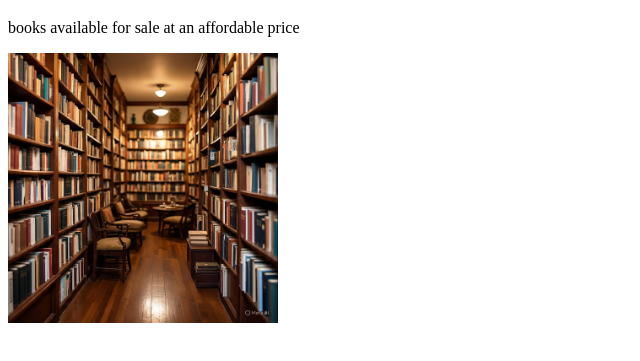
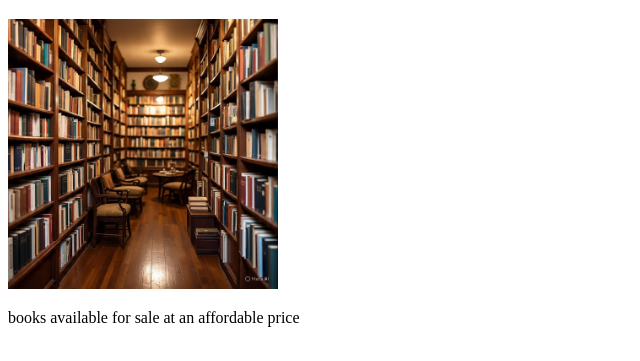
Before and after one commit to 2400805163-design/Assignment-1, a plain HTML site: page index.html in a window 1280 px wide. Shown: the part 61-422 px from the top of the page, without its empty margins (0-640 px from the left). Drawn offline with Linux system fonts and the light colour scheme.

Commit message:
Update index.html to include image and clean up
Added an image to the body and removed duplicate image tag.

```diff
--- a/index.html
+++ b/index.html
@@ -7,9 +7,11 @@
   <title>martha book shop</title>
 </head>
 
-<body><h1>book shelf</h1>
+<body>
+<h1>book shelf</h1>
+<img src="books.jpg" alt="my image" height="270">
 <p>books available for sale at an affordable price</p>
-<img src="/books.jpg" alt="my image" height="270"/>
+
 </body>
 
 </html>
```
